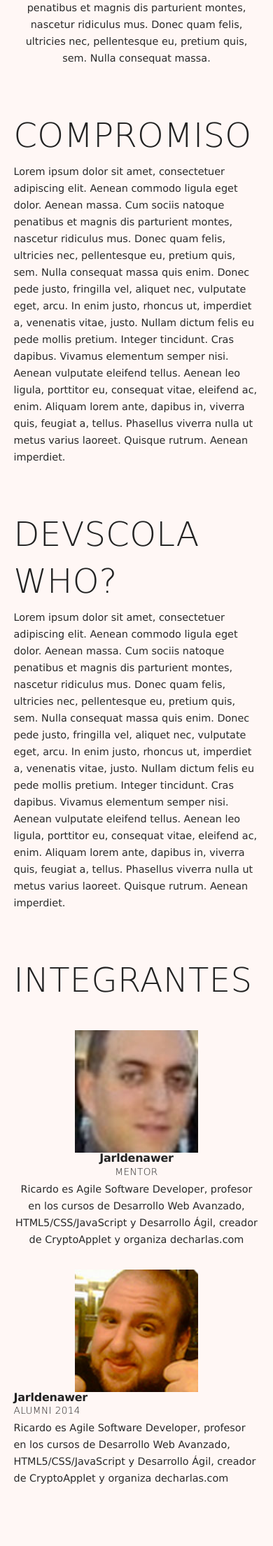
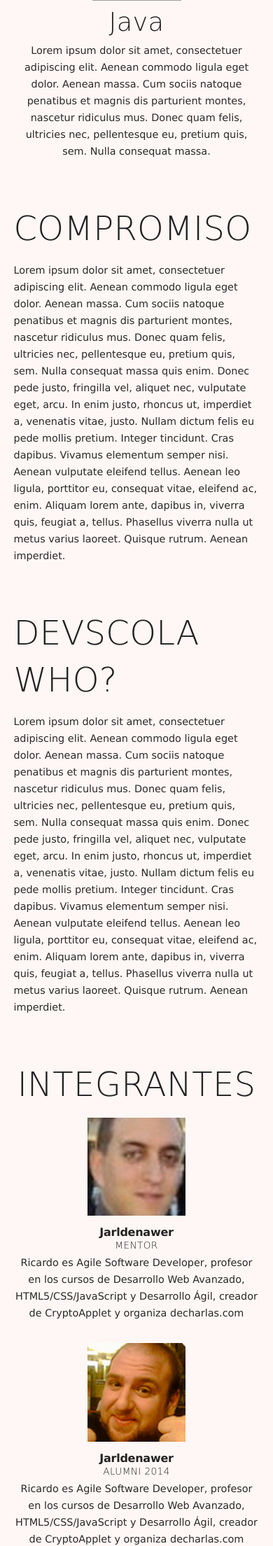
Before and after one commit to devscola/devscola.github.io, a PHP site: page / in a window 390 px wide. Shown: the part 2263-4472 px from the top of the page at 70% size. Run offline with PHP 8.4, Linux system fonts and the light colour scheme; some libraries are stand-ins or nearby versions; grey boxes are pictures that could not be loaded.

Commit message:
Finishing responsiveness to WHOPICS

```diff
--- a/assets/stylesheets/style.css
+++ b/assets/stylesheets/style.css
@@ -146,7 +146,7 @@ margin-bottom: 2rem
 	h2 {
 		font-family: 'dejavu_sansextralight';
 		font-size: 3rem;
-		margin: 2rem 0 0.5rem 0 !important;
+		margin: 2rem 0 1rem 0 !important;
 		line-height: 4.15rem;
 		letter-spacing: 0.02rem;
 	}
@@ -184,7 +184,7 @@ margin-bottom: 2rem
 	h2 {
 		font-family: 'dejavu_sansextralight';
 		font-size: 2rem;
-		margin: 1rem 0 0.5rem 0 !important;
+		margin: 1rem 0 1rem 0 !important;
 		line-height: 2rem;
 		letter-spacing: 0.01rem;
 	}
@@ -541,6 +541,7 @@ img {
 
 	#WHO-PICS > div {
 		padding: 0px;
+		margin: 0px;
 	}
 	#WHO-PICS div div.medium-2 {
 		width: 100%;
@@ -558,22 +559,37 @@ img {
 	}
 
 
-img {
-	padding: 0 25%;
+	#WHO-PICS > div> div.large-2.medium-2.small-4.columns.center_column > img,
+	#WHO-PICS > div > div.large-2.medium-2.small-4.columns.left_column > img {
+		padding: 0 30%;
+		margin-bottom: 1rem;
 
 	}
 
-#WHO-PICS > div:nth-child(2) > div.large-4.medium-4.small-8.columns.center_column{
+	#WHO-PICS > div > div.large-4.medium-4.small-8.columns.center_column,
+	#WHO-PICS > div > div.large-4.medium-4.small-8.left.columns.right_column {
 
 		text-align: center !important;
 	}
+
+	#WHO-PICS > h2 {
+		text-align: center;
+
 	}
+
+
+}
+
+
+
+
 
 @media only screen and (min-width : 1600px) {
 	#WHO-PICS > div > div.large-2.medium-2.small-4.columns{
 
 		width: 12%;
 	}
+
 }
 
 /*@media only screen and (min-width : 768px) and (max-width : 1024px) {
```
Lines whose indentation alone changed are shown as unchanged.
